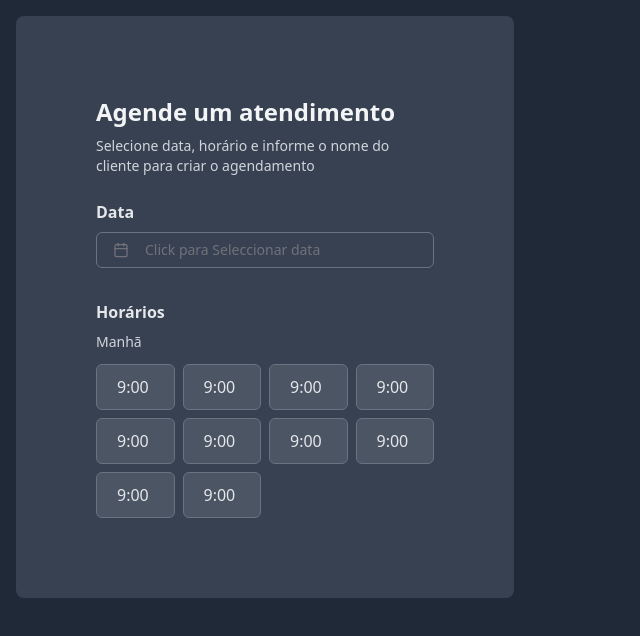
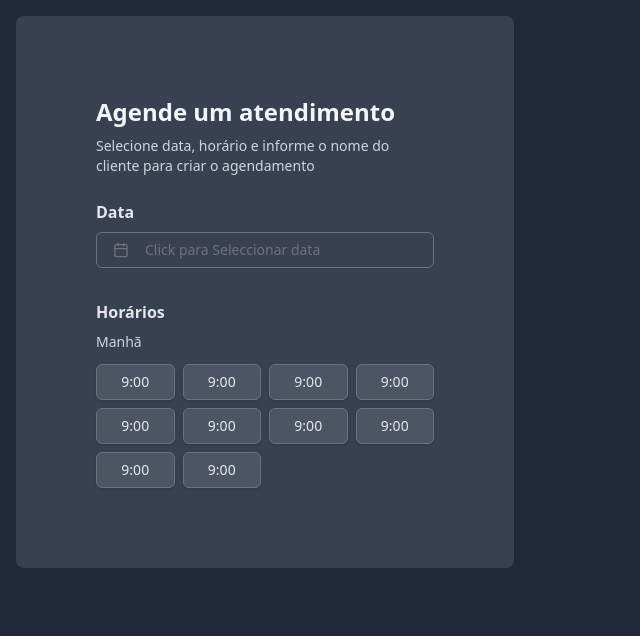
Before and after one commit to cesar7722a/Plataforma-de-agendamento, a React (Vite) app: page / in a window 1280 px wide. Shown: the top 636 px of the page, without its empty margins (0-640 px from the left). Built offline with nearby package versions, Linux system fonts and the light colour scheme.

Commit message:
feat:add new components

```diff
--- a/src/App.tsx
+++ b/src/App.tsx
@@ -1,4 +1,5 @@
 import { DatePickerDemo } from "./components/date-picker-demo";
+import { CardTimeManha } from "./components/card-time-manha";
 
 export function App() {
   return (
@@ -25,22 +26,7 @@ export function App() {
             <div className="space-y-8">
               <span className="space-y-2">
                 <h3 className="font-bold text-gray-200">Horários</h3>
-                <div className="space-y-3">
-                  <h4 className="text-gray-300 text-sm ">Manhã</h4>
-                  <div className="grid grid-cols-4 gap-2">
-                    {Array.from({ length: 10 }).map((_, index) => (
-                      <span
-                        key={index}
-                        className="px-5 py-2.5 bg-gray-600 border text-gray-200 border-gray-500 rounded-md hover:cursor-pointer  hover:bg-gray-500"
-                      >
-                        9:00
-                      </span>
-                    ))}
-                    {/* <span className="px-5 py-2.5 bg-gray-600 border border-gray-500 rounded-md hover:cursor-pointer  hover:bg-gray-500">
-                      9:00
-                    </span> */}
-                  </div>
-                </div>
+                <CardTimeManha />
               </span>
             </div>
           </div>
--- /dev/null
+++ b/src/components/buttonTime.tsx
@@ -0,0 +1,9 @@
+import { Button } from "./ui/button";
+
+export function ButtonTime() {
+  return (
+    <Button className="px-5 py-2.5 bg-gray-600 border text-gray-200 border-gray-500 rounded-md hover:cursor-pointer  hover:bg-gray-500">
+      9:00
+    </Button>
+  );
+}
--- /dev/null
+++ b/src/components/card-time-manha.tsx
@@ -0,0 +1,14 @@
+import { ButtonTime } from "./buttonTime";
+
+export function CardTimeManha() {
+  return (
+    <div className="space-y-3">
+      <h4 className="text-gray-300 text-sm ">Manhã</h4>
+      <div className="grid grid-cols-4 gap-2">
+        {Array.from({ length: 10 }).map((_, index) => (
+          <ButtonTime key={index} />
+        ))}
+      </div>
+    </div>
+  );
+}
```
